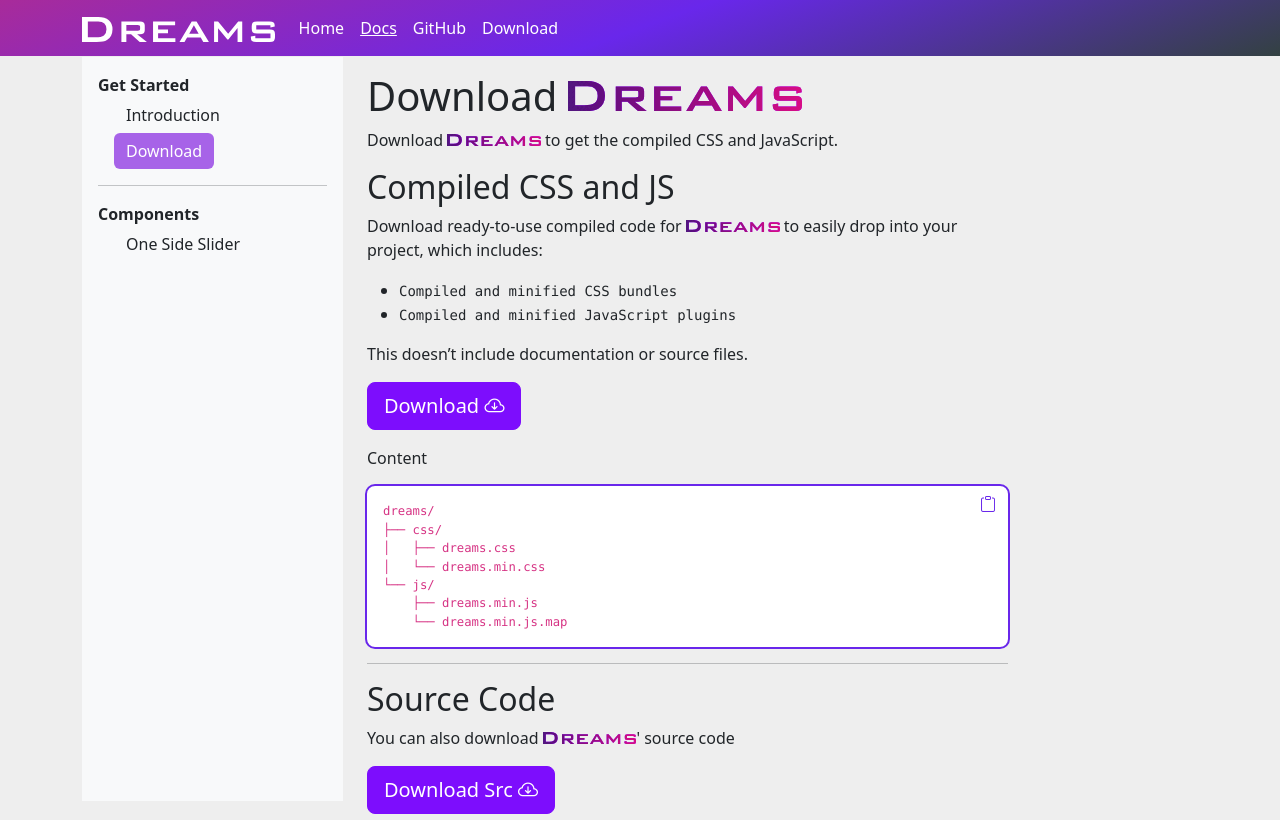
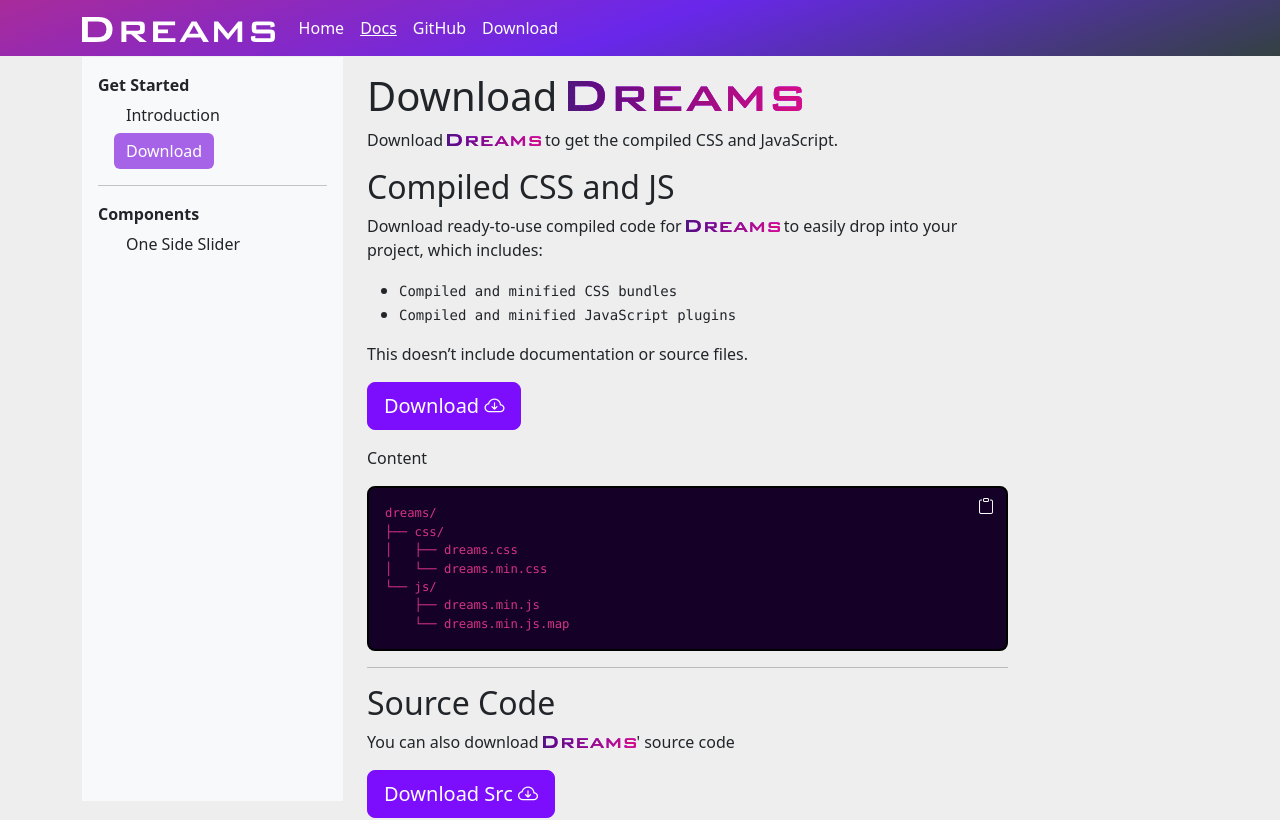
Before and after one commit to MohammedAdel224/dreams, an Angular app: page /docs/get-started/download in a window 1280 px wide. Shown: the top 820 px of the page. Built offline with nearby package versions, Linux system fonts and the light colour scheme.

Commit message:
change code component colors

```diff
--- a/src/app/code/code.component.css
+++ b/src/app/code/code.component.css
@@ -1,6 +1,6 @@
 .code-container{
-    outline: 0.15rem solid #6927eb;
-    background-color: white;
+    border: 0.15rem solid black;
+    background-color: #150027;
     border-radius: 0.5rem;
     padding: 1rem;
 }
@@ -25,6 +25,6 @@ button{
     padding: 0.375rem 0.75rem;
     background-color: transparent;
     border: none;
-    color: #6927eb;
+    color: white;
     float: right;
 }
```
